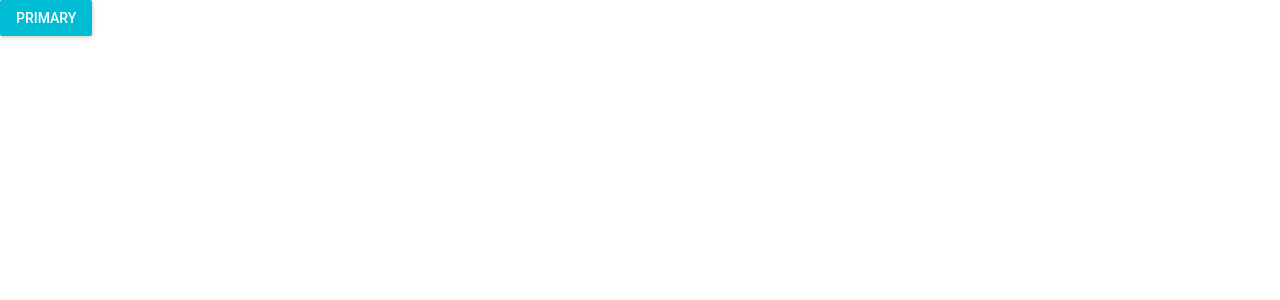
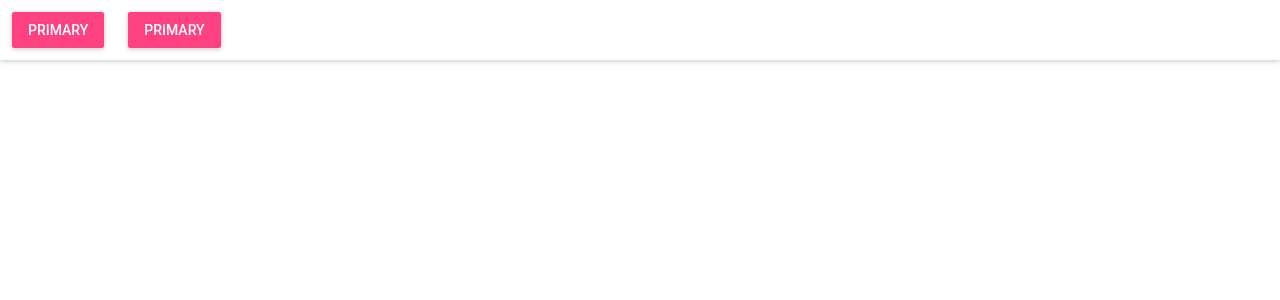
Before and after one commit to MarcinGal/react-3day, a React (Create React App) app: page / in a window 1280 px wide. Shown: the top 300 px of the page. Built offline with nearby package versions, Linux system fonts and the light colour scheme.

Commit message:
added paper component

```diff
--- a/src/App.js
+++ b/src/App.js
@@ -1,18 +1,15 @@
 import React from 'react'
-import RaisedButton from 'material-ui/RaisedButton'
+import Button from './components/Button'
+import Paper from './components/Paper'
 
-const style = {
-  // margin: 12,
-};
 
 const App = (props) => (
-  <div>
-    <RaisedButton
-      label="Primary"
-      primary={true}
-      style={style}
-    />
-  </div>
+  <Paper>
+    <Button
+    onClick={() => alert('assdasd')}/>
+    <Button
+    onClick={() => alert('assdasd')}/>
+  </Paper>
 )
 
 export default App;
--- /dev/null
+++ b/src/components/Button.js
@@ -0,0 +1,19 @@
+import React from 'react'
+
+import RaisedButton from 'material-ui/RaisedButton'
+
+
+const style = {
+    margin: 12,
+  }
+
+const Button = (props) => (
+    <RaisedButton
+        label="Primary"
+        secondary={true}
+        style={style}
+        onClick={props.onClick}
+    />
+)
+
+export default Button
--- /dev/null
+++ b/src/components/Paper.js
@@ -0,0 +1,19 @@
+import React from 'react'
+
+import MuiPaper from 'material-ui/Paper';
+
+const style = {
+    height: 100,
+    width: 100,
+    margin: 20,
+    textAlign: 'center',
+    display: 'inline-block',
+}
+
+const Paper = (props) => (
+    <MuiPaper>
+        {props.children}
+    </MuiPaper>
+)
+
+export default Paper
```
